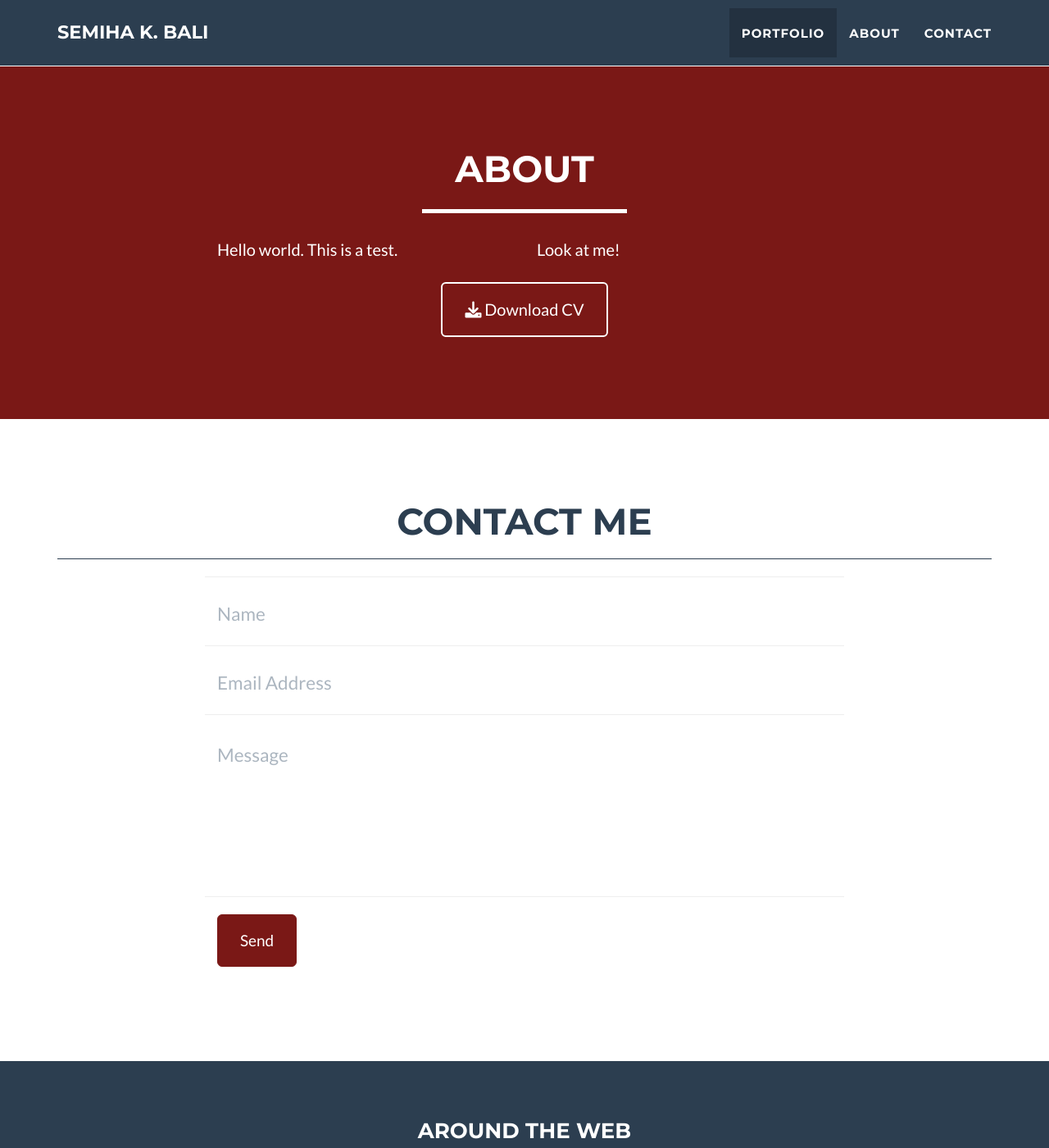
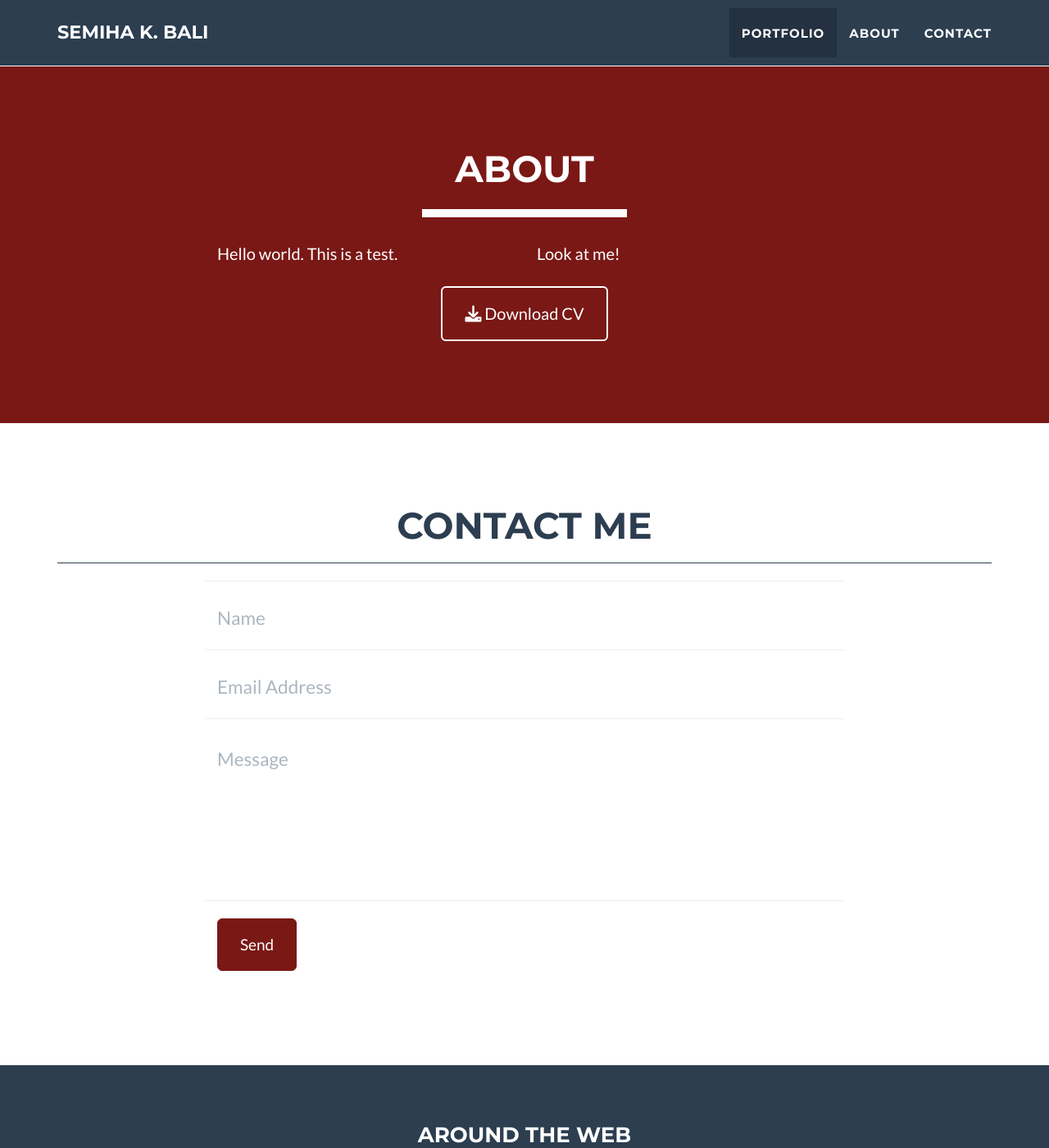
Before and after one commit to halleyverse/halleyverse.github.io, a Jekyll site: the page built from _posts/2014-07-18-project-1.markdown, in a window 1280 px wide and 1400 px high, scrolled down 1557 px. Shown: the whole window at 82% size. Built offline with Jekyll 4.4.1, drawn with Linux system fonts in a browser that asks for light colours.

Commit message:
Update main.css

```diff
--- a/_includes/css/main.css
+++ b/_includes/css/main.css
@@ -42,7 +42,7 @@ hr.rounded {
     padding: 0;
     max-width: 250px;
     border: 0;
-    border-top: solid 5px;
+    border-top: solid 10px;
     border-radius: 10px
     text-align: center;
     overflow: visible;
```
